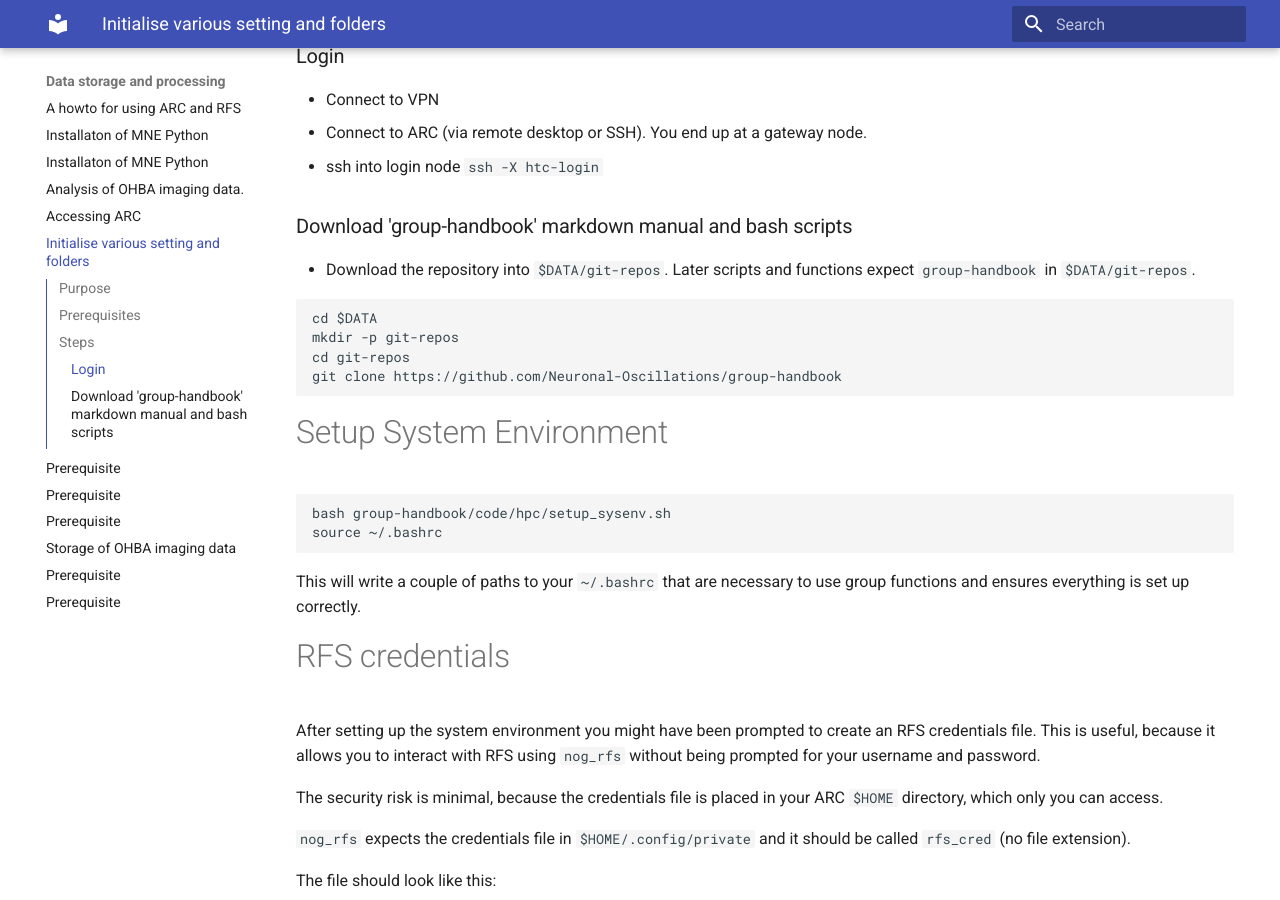
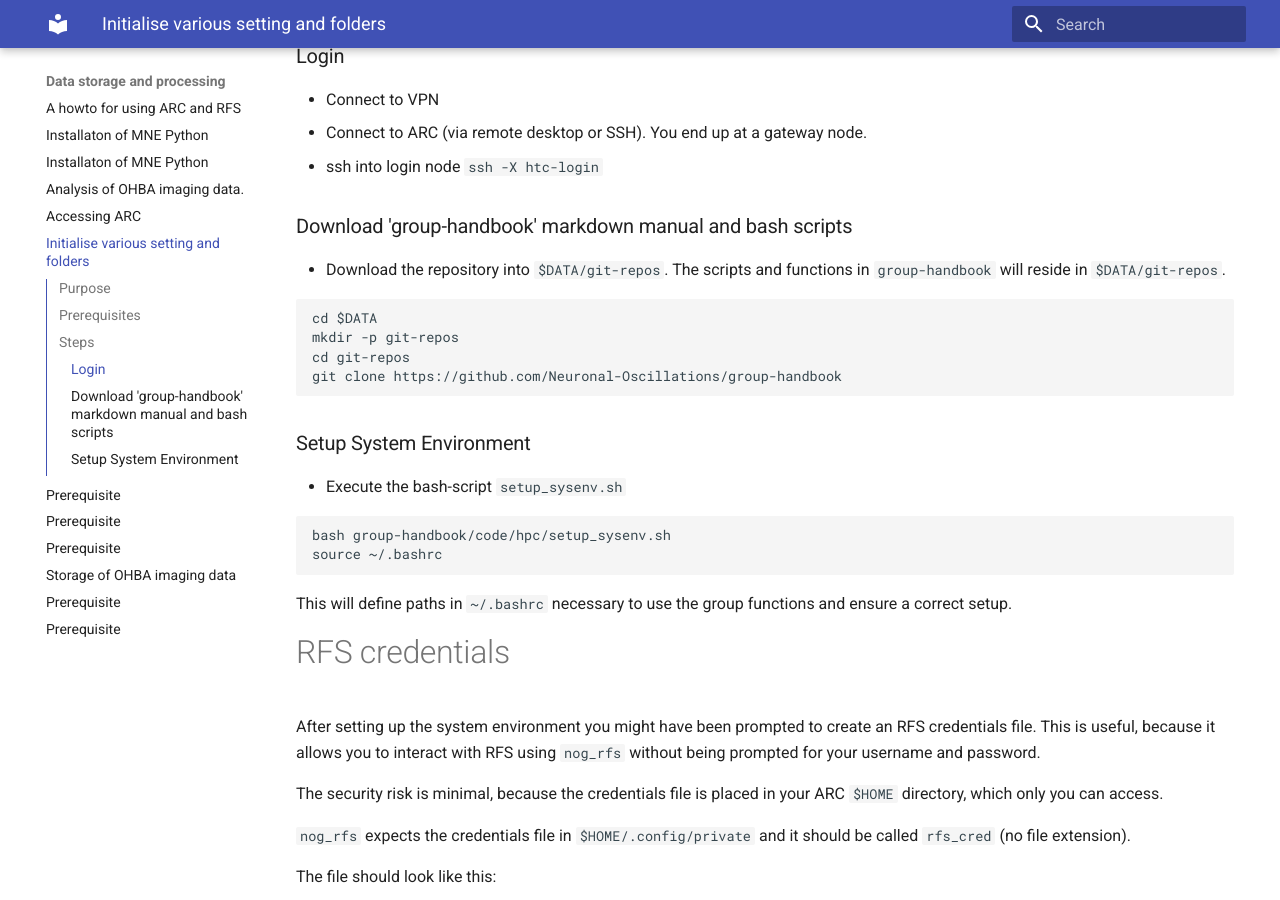
Before and after one commit to Neuronal-Oscillations/group-handbook, an MkDocs documentation site: the page built from docs/data_storage_and_processing/first_steps.md, in a window 1280 px wide and 900 px high, scrolled down 564 px. Built offline with MkDocs 1.6.1 and Material for MkDocs 9.7.7, drawn with Linux system fonts in a browser that asks for light colours.

Commit message:
Update first_steps.md

````diff
--- a/docs/data_storage_and_processing/first_steps.md
+++ b/docs/data_storage_and_processing/first_steps.md
@@ -19,8 +19,7 @@ These instructions will serve to download the 'group-handbook' including various
   ```
 
 ### Download 'group-handbook' markdown manual and bash scripts
-
-* Download the repository into `$DATA/git-repos`. Later scripts and functions expect `group-handbook` in `$DATA/git-repos`.
+* Download the repository into `$DATA/git-repos`. The scripts and functions in `group-handbook` will reside in `$DATA/git-repos`.
 ```bash
 cd $DATA
 mkdir -p git-repos
@@ -28,14 +27,14 @@ cd git-repos
 git clone https://github.com/Neuronal-Oscillations/group-handbook
 ```
 
-# Setup System Environment
-
+### Setup System Environment
+* Execute the bash-script `setup_sysenv.sh`
 ```bash
 bash group-handbook/code/hpc/setup_sysenv.sh
 source ~/.bashrc
 ```
 
-This will write a couple of paths to your `~/.bashrc` that are necessary to use group functions and ensures everything is set up correctly.
+This will define paths in `~/.bashrc` necessary to use the group functions and ensure a correct setup.
 
 # RFS credentials
 After setting up the system environment you might have been prompted to create an RFS credentials file.
````
